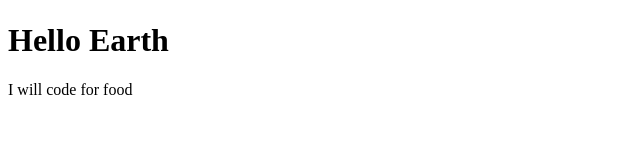
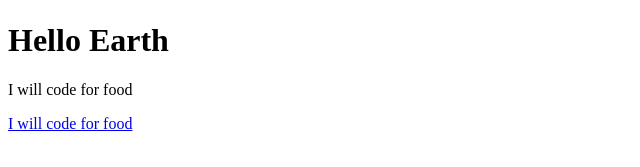
Before and after one commit to Fanguardd/Website, a plain HTML site: page index.html in a window 1280 px wide. Shown: the part 311-478 px from the top of the page, without its empty margins (0-640 px from the left). Drawn offline with Linux system fonts and the light colour scheme.

Commit message:
I ADDED this and that :)

```diff
--- a/index.html
+++ b/index.html
@@ -7,5 +7,7 @@
         <img src="https://put.llc/A3MykhkMWeJFUgZI-r8S8.jpeg">
         <h1>Hello Earth</h1>
         <p>I will code for food</p>
+        <a href=”/food.html”>I will code for food</a>
     </body>
+
 </html>
```
Also changed, not shown: food.html (added).
